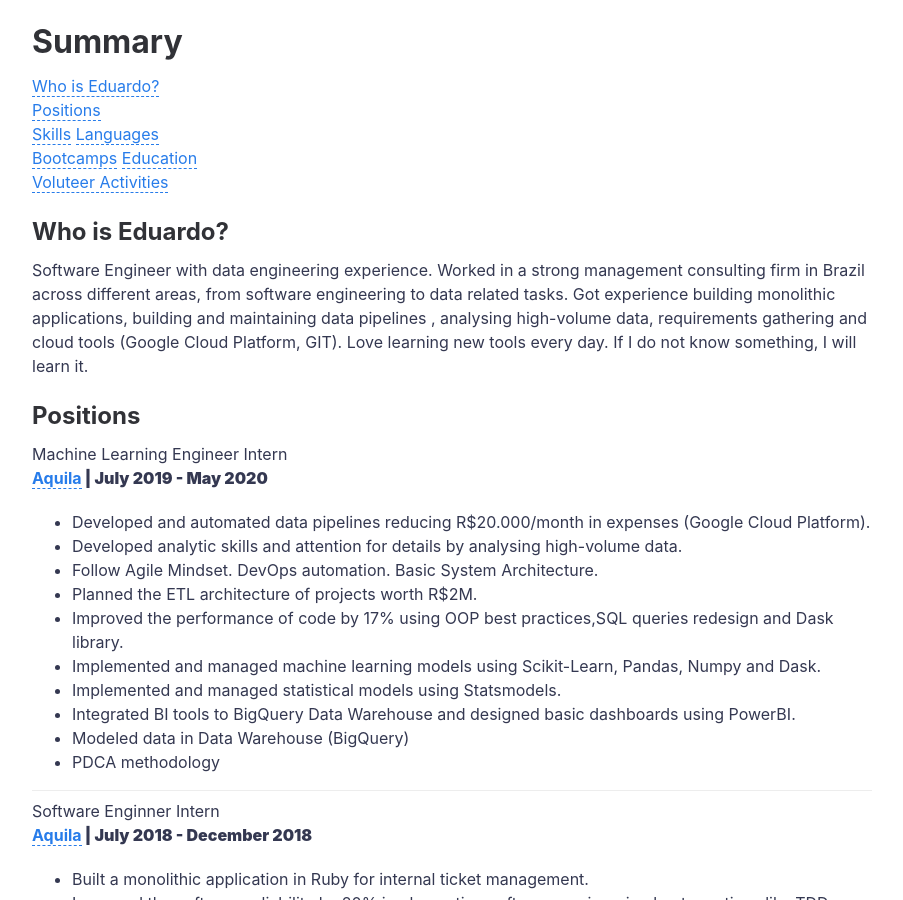
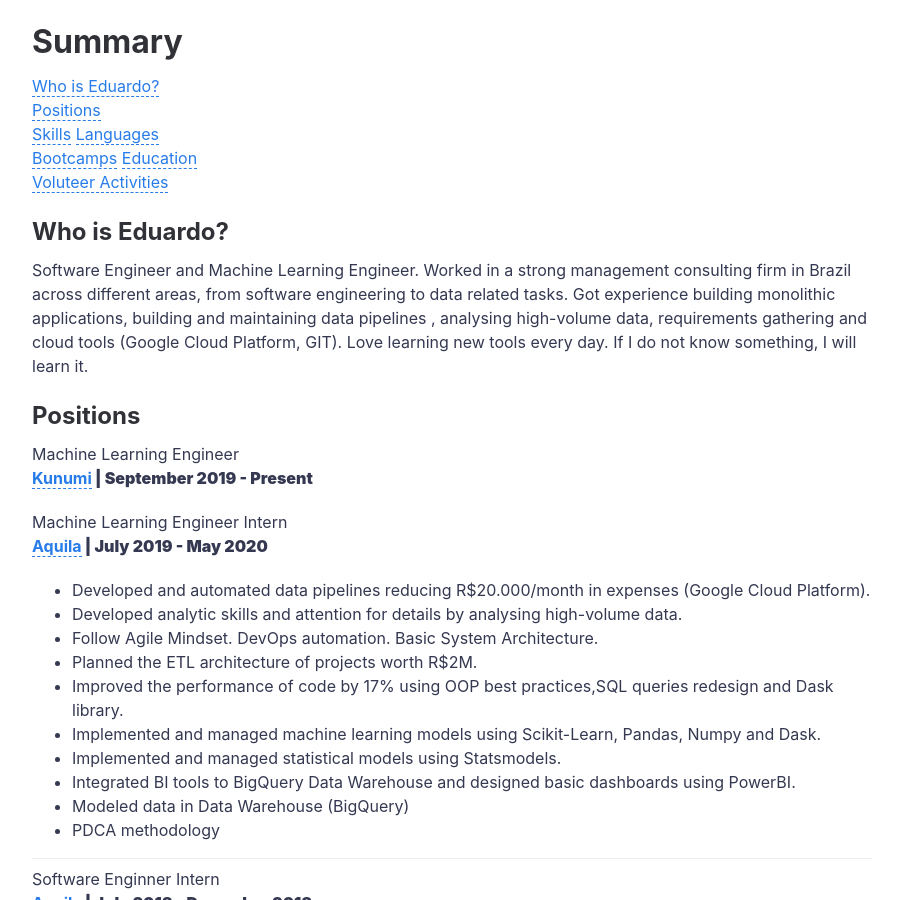
Before and after one commit to eduhumb/eduhumb.github.io, a Jekyll site: the page built from curriculum.md, in a window 1280 px wide and 900 px high, scrolled down 302 px. Shown: the whole window, without its empty margins (188-1091 px from the left). Built offline with Jekyll 4.4.1, drawn with Linux system fonts in a browser that asks for light colours.

Commit message:
Added Kunumi to positions

```diff
--- a/curriculum.md
+++ b/curriculum.md
@@ -16,13 +16,16 @@ permalink: /curriculum/
 <a name="who"/>
 ## Who is Eduardo?
 
-Software Engineer with data engineering experience. Worked in a strong management consulting firm in Brazil across different
+Software Engineer and Machine Learning Engineer. Worked in a strong management consulting firm in Brazil across different
 areas, from software engineering to data related tasks. Got experience building monolithic applications, building and
 maintaining data pipelines , analysing high-volume data, requirements gathering and cloud tools (Google Cloud Platform, GIT).
 Love learning new tools every day. If I do not know something, I will learn it.
 
 <a name="positions"/>
 ## Positions
+
+Machine Learning Engineer<br>
+<b><a href='https://www.kunumi.com/english'>Kunumi</a><b> | September 2019 - Present
 
 Machine Learning Engineer Intern<br>
 <b><a href='https://www.aquila.com.br/language/en/'>Aquila</a><b> | July 2019 - May 2020
```
